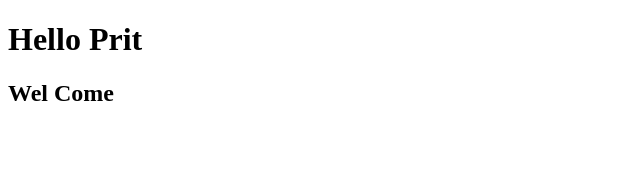
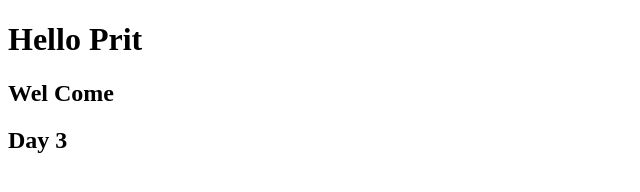
Before and after one commit to prit777/Gitdemo, a plain HTML site: page index.html in a window 1280 px wide. Shown: the full height of the page, 0-640 px from the left. Drawn offline with Linux system fonts and the light colour scheme.

Commit message:
New add day

```diff
--- a/index.html
+++ b/index.html
@@ -8,5 +8,6 @@
 <body>
     <h1>Hello Prit</h1>
     <h2>Wel Come</h2>
+    <h2>Day 3</h2>
 </body>
 </html>
```
